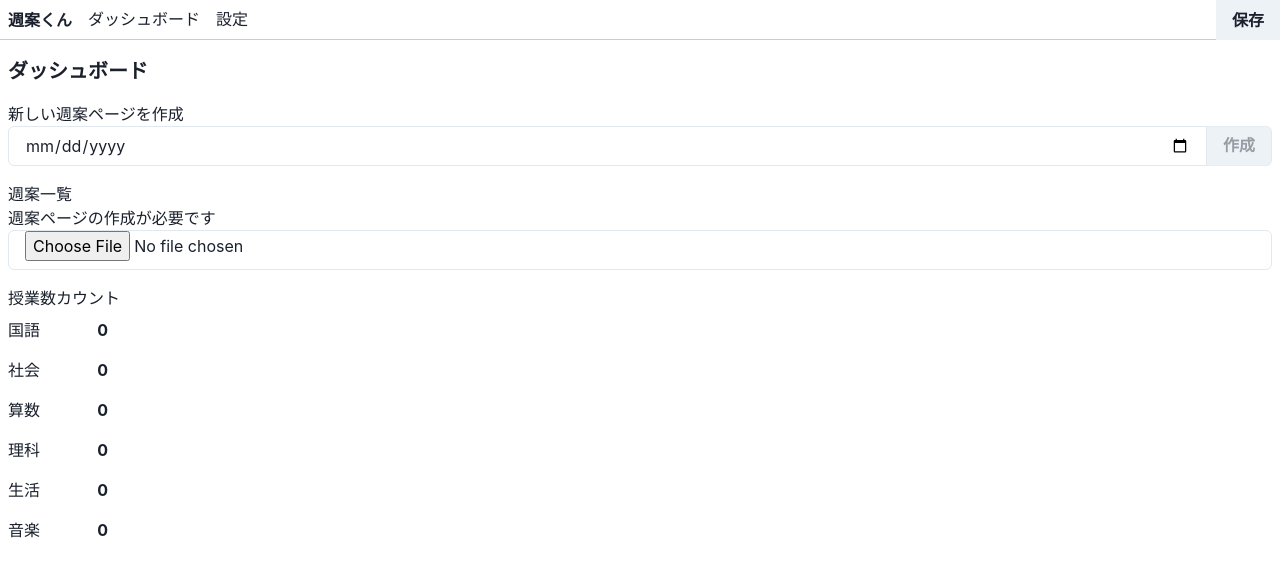
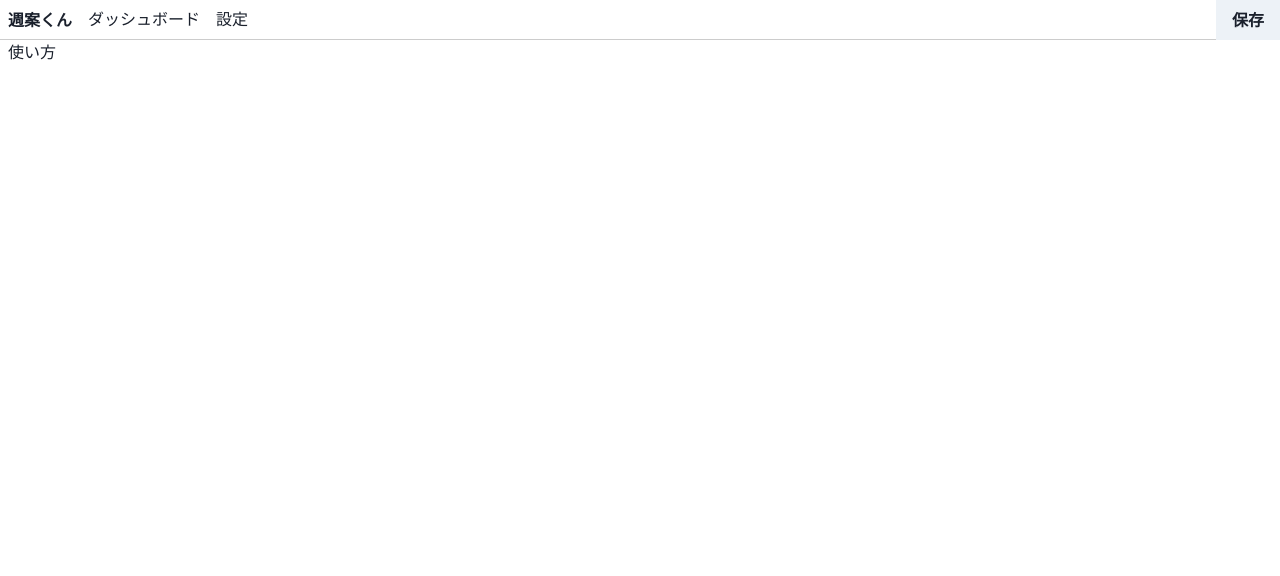
Before and after one commit to ryo4004/school-timetable, a React (Vite) app: page / in a window 1280 px wide. Shown: the top 576 px of the page. Built offline with nearby package versions, Linux system fonts and the light colour scheme.

Commit message:
使い方ページを追加

```diff
--- /dev/null
+++ b/src/features/Guide/Guide.tsx
@@ -0,0 +1,5 @@
+import { Box } from '../../components/Layout/Box'
+
+export const Guide = () => {
+  return <Box>使い方</Box>
+}
--- a/src/routes/index.tsx
+++ b/src/routes/index.tsx
@@ -3,6 +3,7 @@ import { Timetable } from '../features/Timetable'
 import { Settings } from '../features/settings'
 import { Layout } from '../components/Layout/Layout'
 import { Dashboard } from '../features/Dashboard'
+import { Guide } from '../features/Guide/Guide'
 
 export const AppRoutes = () => {
   const element = useRoutes(routes)
@@ -18,7 +19,7 @@ const routes: RouteObject[] = [
       </Layout>
     ),
     children: [
-      { path: '/', element: <Dashboard /> },
+      { path: '/', element: <Guide /> },
       { path: '/dashboard', element: <Dashboard /> },
       { path: '/:key', element: <Timetable /> },
       {
```
Also changed, not shown: src/features/Guide/index.ts (added).
